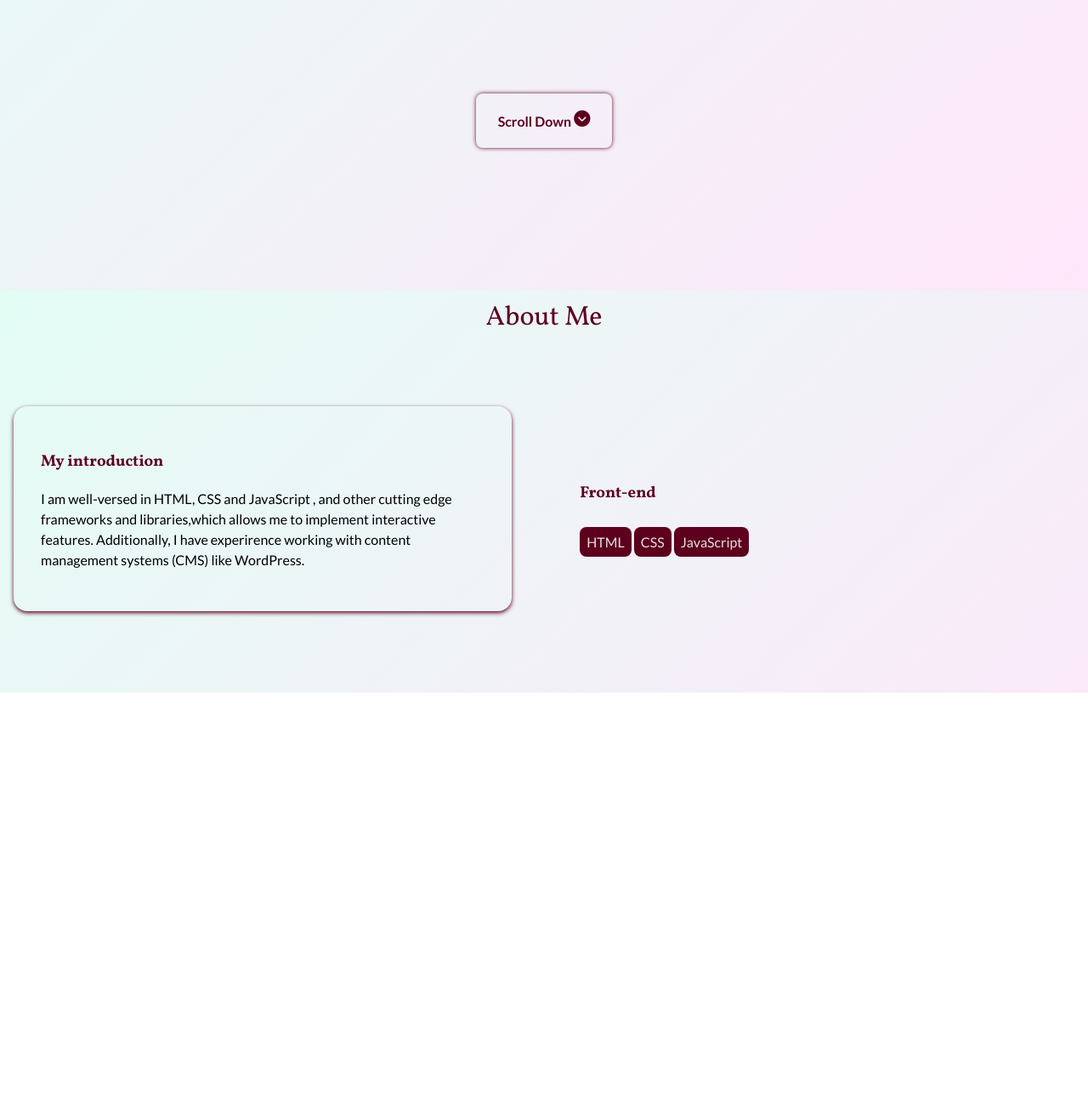
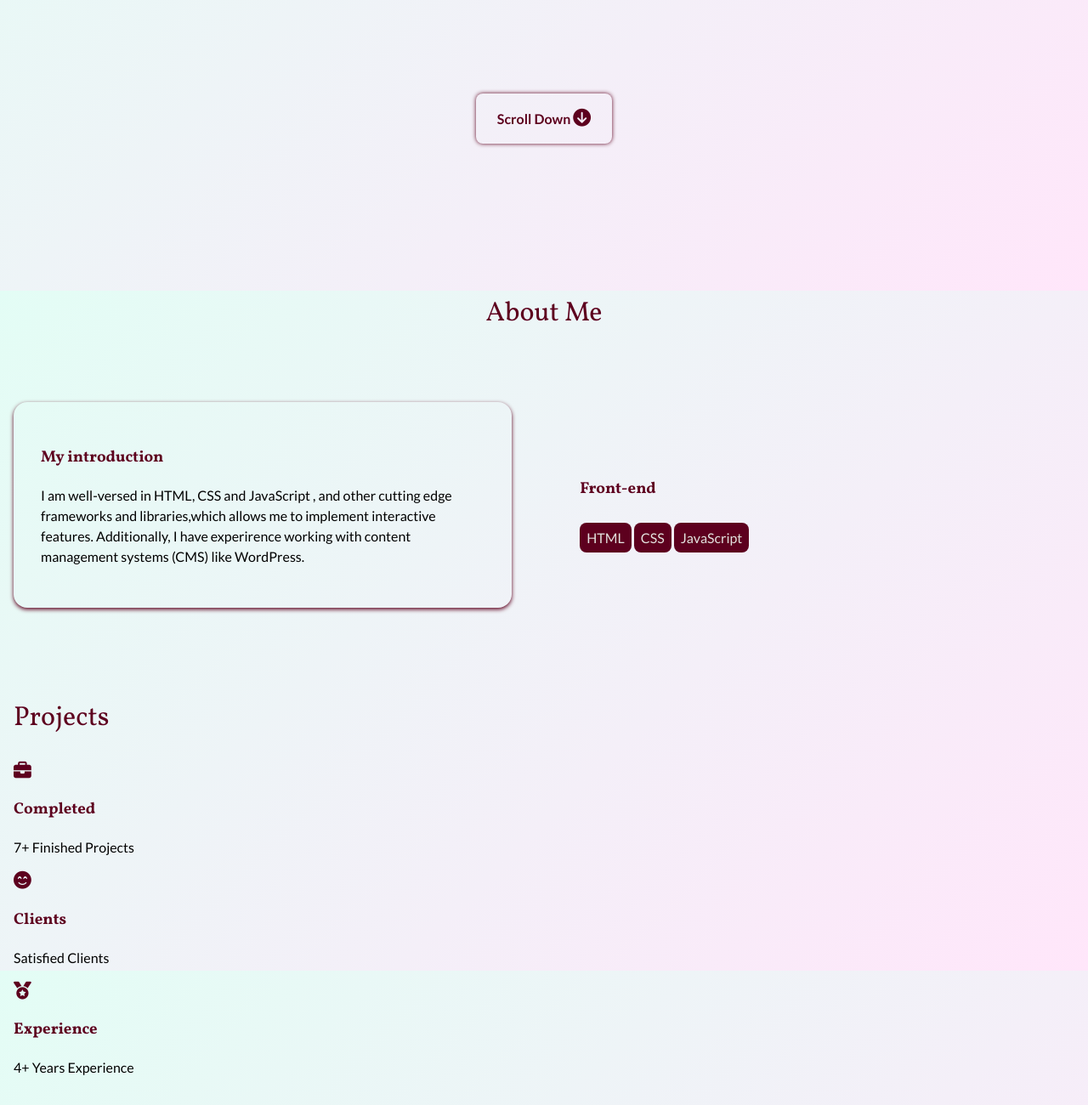
Before and after one commit to Juggernaut979/juggernaut, a plain HTML site: page index.html in a window 1280 px wide. Shown: the part 458-1758 px from the top of the page at 85% size. Before the commit the page ends 1273 px from the top, so only its background shows below. Drawn offline with nearby package versions, Linux system fonts and the light colour scheme.

Commit message:
Styimg and markup of the projects section

```diff
--- a/index.html
+++ b/index.html
@@ -4,6 +4,12 @@
     <title>Juggernaut Protifolio Page</title>
     <meta charset="UTF-8" />
     <meta name="viewport" content="width = device-width, initial-scale = 1" />
+
+    <script
+      src="https://kit.fontawesome.com/f960548267.js"
+      crossorigin="anonymous"
+    ></script>
+
     <link
       rel="stylesheet"
       href="https://cdn-uicons.flaticon.com/2.1.0/uicons-brands/css/uicons-brands.css"
@@ -47,7 +53,7 @@
           <div>
             <div>
               <a href="https://github.com/Juggernaut979"
-                ><i class="fi fi-brands-github"></i
+                ><i class="fa-brands fa-github"></i
               ></a>
             </div>
           </div>
@@ -55,14 +61,14 @@
           <div>
             <div>
               <a href="https://twitter.com/PelumiFaruq"
-                ><i class="fi fi-brands-twitter-alt"></i
+                ><i class="fa-brands fa-x-twitter"></i
               ></a>
             </div>
 
             <div>
               <div>
                 <a href="https://wa.me/2347051493274"
-                  ><i class="fi fi-brands-whatsapp"></i
+                  ><i class="fa-brands fa-whatsapp"></i
                 ></a>
               </div>
             </div>
@@ -77,7 +83,7 @@
       </article>
 
       <div class="scroll">
-        <p>Scroll Down <i class="fi fi-ss-angle-circle-down"></i></p>
+        <p>Scroll Down <i class="fa-solid fa-circle-arrow-down"></i></p>
       </div>
 
       <article id="about" class="about flexDivide">
@@ -106,6 +112,36 @@
           </section>
         </div>
       </article>
+
+      <article>
+        <h2>Projects</h2>
+
+        <div>
+          <section>
+            <p><i class="fa-solid fa-briefcase"></i></p>
+
+            <h3>Completed</h3>
+
+            <p>7+ Finished Projects</p>
+          </section>
+
+          <section>
+            <p><i class="fa-solid fa-face-smile-beam"></i></p>
+
+            <h3>Clients</h3>
+
+            <p>Satisfied Clients</p>
+          </section>
+
+          <section>
+            <p><i class="fa-solid fa-medal"></i></p>
+
+            <h3>Experience</h3>
+
+            <p>4+ Years Experience</p>
+          </section>
+        </div>
+      </article>
     </main>
   </body>
 </html>
--- a/style.css
+++ b/style.css
@@ -48,7 +48,7 @@ h5 {
 
 i {
   color: var(--dark-color);
-  font-size: 1.2rem;
+  font-size: 1.3rem;
 }
 
 a {
```
